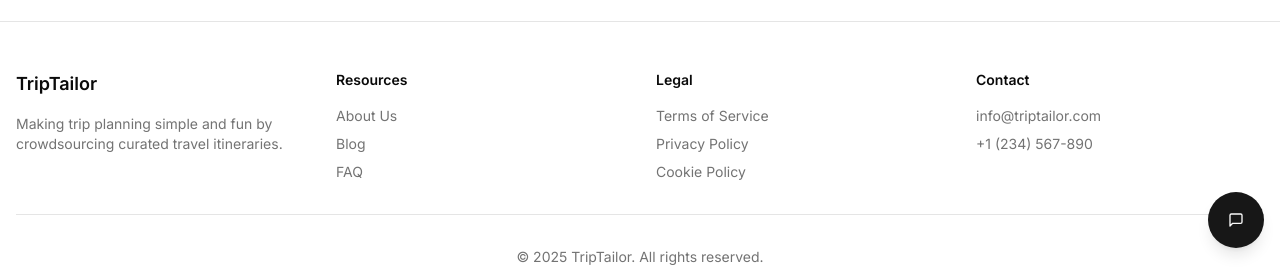
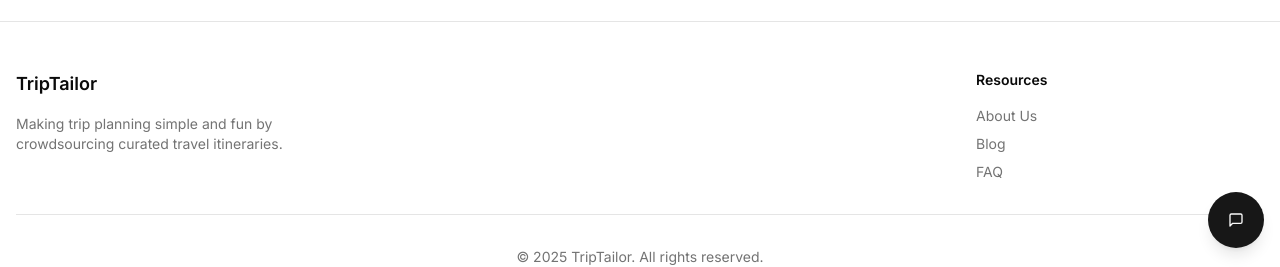
Before and after one commit to shasan00/trip-tailor, a Next.js app in the folder tripfrontend/: page /search in a window 1280 px wide. Shown: the part 536-803 px from the top of the page. Built offline with nearby package versions, Linux system fonts and the light colour scheme; no server answers.

Commit message:
Update footer frontend

```diff
--- a/tripfrontend/src/components/footer.tsx
+++ b/tripfrontend/src/components/footer.tsx
@@ -11,6 +11,11 @@ export function Footer() {
               Making trip planning simple and fun by crowdsourcing curated travel itineraries.
             </p>
           </div>
+          <div>
+          </div>
+          <div>
+          </div>
+
           <div className="space-y-4">
             <h3 className="text-sm font-semibold">Resources</h3>
             <ul className="space-y-2 text-sm">
@@ -31,41 +36,6 @@ export function Footer() {
               </li>
             </ul>
           </div>
-          <div className="space-y-4">
-            <h3 className="text-sm font-semibold">Legal</h3>
-            <ul className="space-y-2 text-sm">
-              <li>
-                <Link href="/terms" className="text-muted-foreground hover:text-foreground">
-                  Terms of Service
-                </Link>
-              </li>
-              <li>
-                <Link href="/privacy" className="text-muted-foreground hover:text-foreground">
-                  Privacy Policy
-                </Link>
-              </li>
-              <li>
-                <Link href="/cookies" className="text-muted-foreground hover:text-foreground">
-                  Cookie Policy
-                </Link>
-              </li>
-            </ul>
-          </div>
-          <div className="space-y-4">
-            <h3 className="text-sm font-semibold">Contact</h3>
-            <ul className="space-y-2 text-sm">
-              <li>
-                <a href="mailto:info@triptailor.com" className="text-muted-foreground hover:text-foreground">
-                  info@triptailor.com
-                </a>
-              </li>
-              <li>
-                <a href="tel:+1234567890" className="text-muted-foreground hover:text-foreground">
-                  +1 (234) 567-890
-                </a>
-              </li>
-            </ul>
-          </div>
         </div>
         <div className="mt-8 border-t pt-8 text-center text-sm text-muted-foreground">
           <p>© {new Date().getFullYear()} TripTailor. All rights reserved.</p>
```
